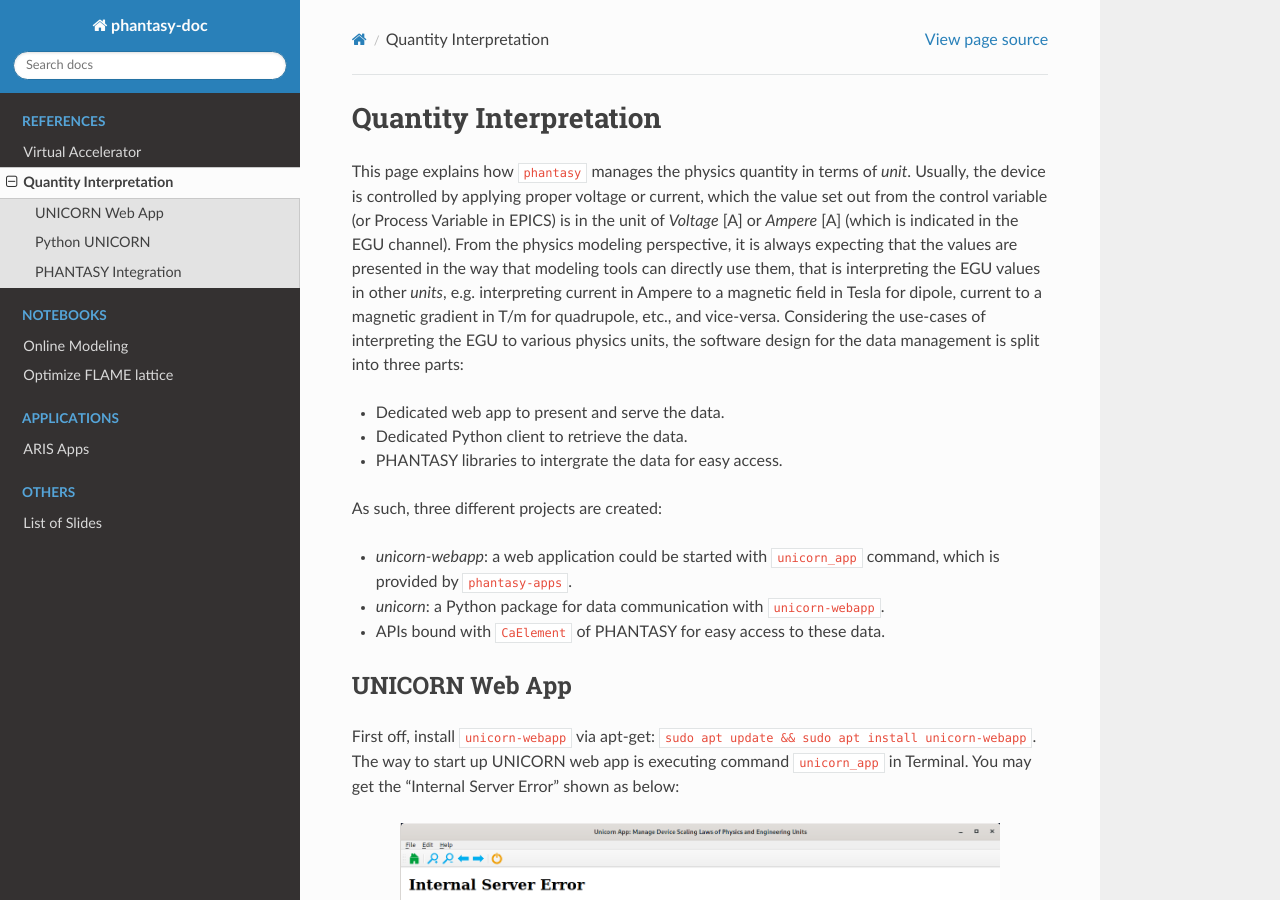
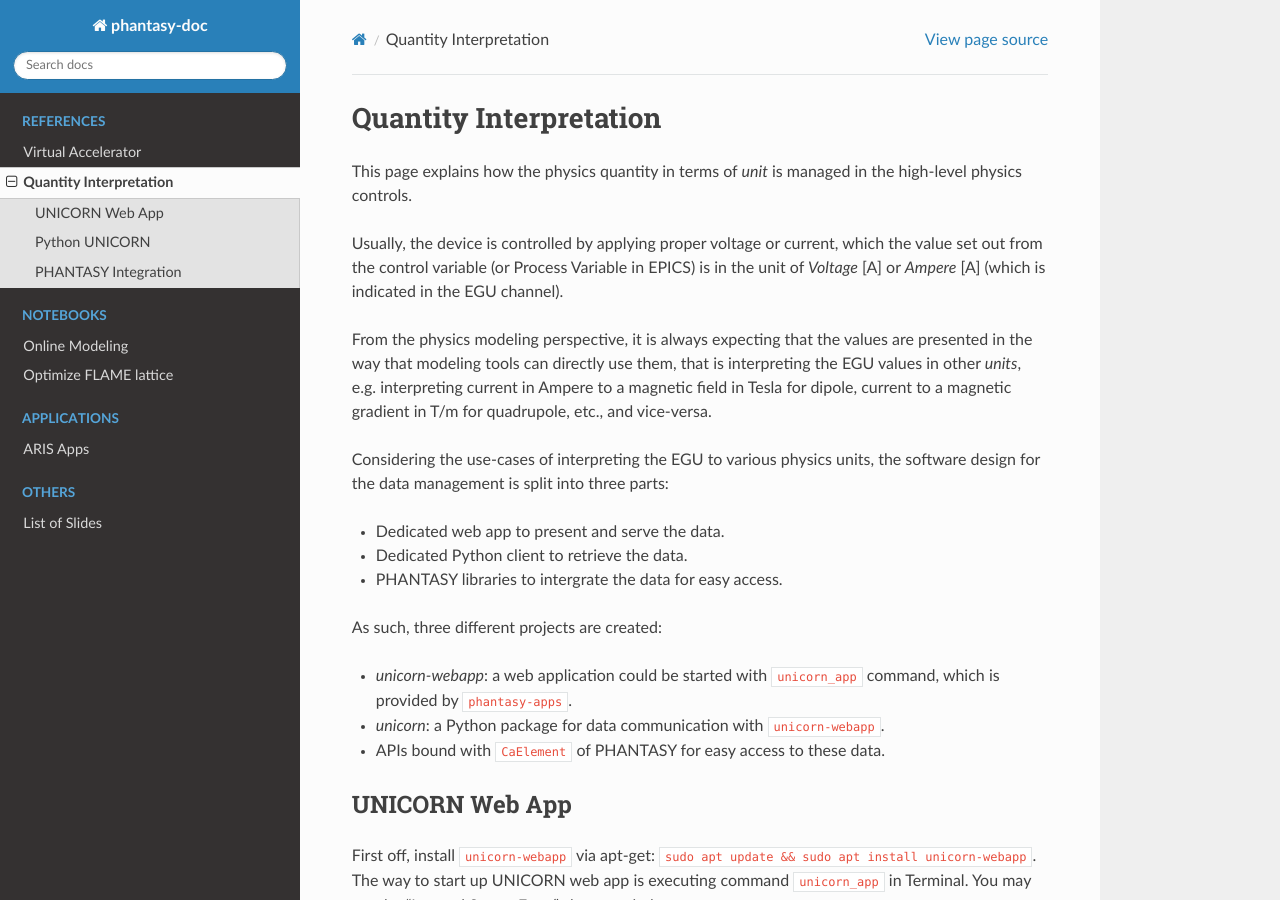
Before and after one commit to archman/phantasy-doc, a Sphinx documentation site: the page built from source/un.rst, in a window 1280 px wide and 900 px high. Built offline with Sphinx 7.4.7 and the Read the Docs theme 2.0.0, drawn with Linux system fonts in a browser that asks for light colours.

Commit message:
DOC: Format update.

```diff
--- a/source/un.rst
+++ b/source/un.rst
@@ -4,29 +4,33 @@
 Quantity Interpretation
 =======================
 
-This page explains how ``phantasy`` manages the physics quantity in terms of
-*unit*. Usually, the device is controlled by applying proper voltage or
+This page explains how the physics quantity in terms of
+*unit* is managed in the high-level physics controls.
+
+Usually, the device is controlled by applying proper voltage or
 current, which the value set out from the control variable (or Process
 Variable in EPICS) is in the unit of *Voltage* [A] or *Ampere* [A]
-(which is indicated in the EGU channel). From the physics modeling perspective,
-it is always expecting that the
+(which is indicated in the EGU channel).
+
+From the physics modeling perspective, it is always expecting that the
 values are presented in the way that modeling tools can directly use them,
 that is interpreting the EGU values in other *units*, e.g. interpreting
 current in Ampere to a magnetic field in Tesla for dipole, current to a
 magnetic gradient in T/m for quadrupole, etc., and vice-versa.
+
 Considering the use-cases of interpreting the EGU to various physics units,
 the software design for the data management is split into three parts:
 
-+ Dedicated web app to present and serve the data.
-+ Dedicated Python client to retrieve the data.
-+ PHANTASY libraries to intergrate the data for easy access.
+* Dedicated web app to present and serve the data.
+* Dedicated Python client to retrieve the data.
+* PHANTASY libraries to intergrate the data for easy access.
 
 As such, three different projects are created:
 
-+ *unicorn-webapp*: a web application could be started with ``unicorn_app``
+* *unicorn-webapp*: a web application could be started with ``unicorn_app``
   command, which is provided by ``phantasy-apps``.
-+ *unicorn*: a Python package for data communication with ``unicorn-webapp``.
-+ APIs bound with ``CaElement`` of PHANTASY for easy access to these data.
+* *unicorn*: a Python package for data communication with ``unicorn-webapp``.
+* APIs bound with ``CaElement`` of PHANTASY for easy access to these data.
 
 
 UNICORN Web App
```
